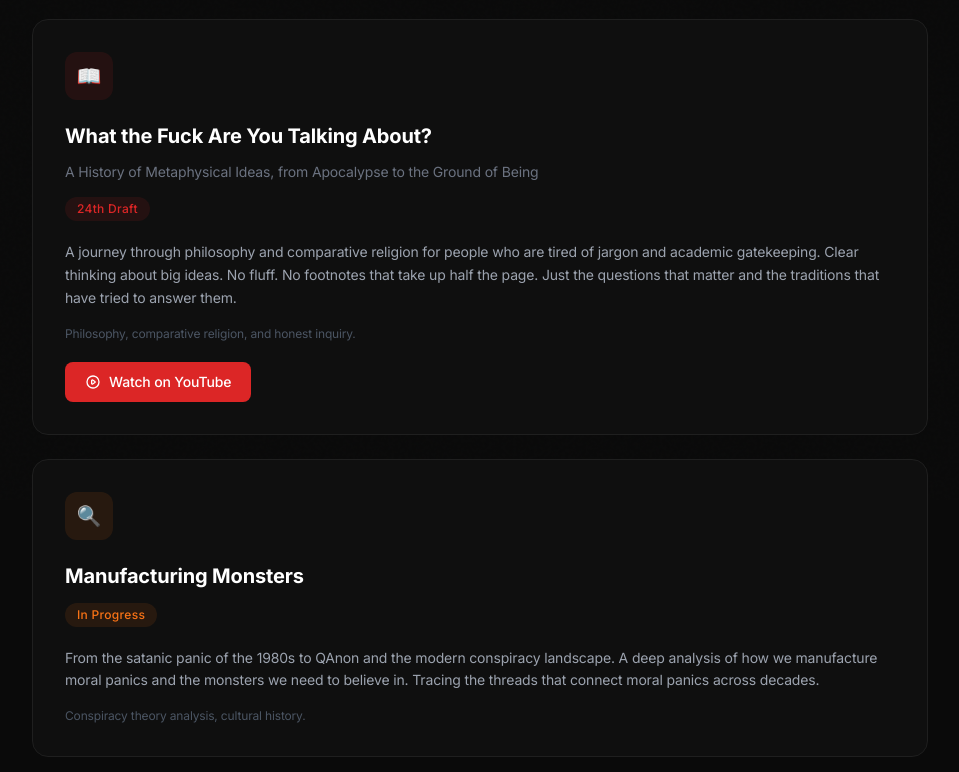
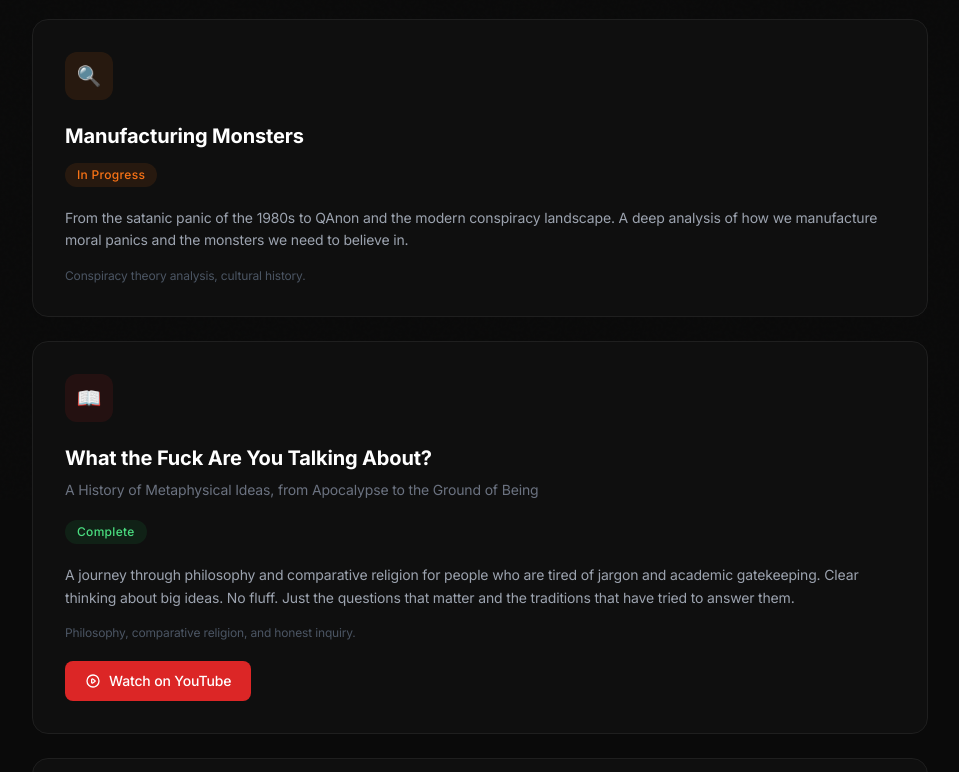
Before and after one commit to k00jax/fonger-ai, a Next.js app: page /books in a window 1280 px wide. Shown: the part 300-1072 px from the top of the page, without its empty margins (160-1119 px from the left). Built offline with nearby package versions, Linux system fonts and the light colour scheme.

Commit message:
Reorder books newest-to-oldest, WTFAYTA marked Complete

```diff
--- a/src/app/books/page.js
+++ b/src/app/books/page.js
@@ -11,35 +11,47 @@ export default function BooksPage() {
           </p>
         </div>
 
-        {/* Book Cards */}
+        {/* Book Cards — newest to oldest */}
         <div className="grid grid-cols-1 gap-6 mb-16">
-          {/* Book 1: WTFAYTA */}
+
+          {/* Book 1: Manufacturing Monsters (most recent) */}
+          <div className="group bg-[#0f0f0f] border border-[#1f1f1f] rounded-2xl p-8 card-hover-orange transition-all duration-500">
+            <div className="w-12 h-12 rounded-xl bg-brand-orange/10 text-brand-orange flex items-center justify-center text-xl mb-6 transition-transform duration-500 group-hover:scale-110">
+              🔍
+            </div>
+            <h2 className="text-xl font-bold text-white leading-tight mb-3">
+              Manufacturing Monsters
+            </h2>
+            <span className="inline-block px-3 py-1 bg-brand-orange/10 text-brand-orange text-xs rounded-full mb-5 font-medium tracking-wide">
+              In Progress
+            </span>
+            <p className="text-gray-400 leading-relaxed text-sm mb-4">
+              From the satanic panic of the 1980s to QAnon and the modern conspiracy
+              landscape. A deep analysis of how we manufacture moral panics and the
+              monsters we need to believe in.
+            </p>
+            <p className="text-gray-600 text-xs">Conspiracy theory analysis, cultural history.</p>
+          </div>
+
+          {/* Book 2: WTFAYTA */}
           <div className="group bg-[#0f0f0f] border border-[#1f1f1f] rounded-2xl p-8 card-hover transition-all duration-500">
             <div className="w-12 h-12 rounded-xl bg-brand-red/10 text-brand-red flex items-center justify-center text-xl mb-6 transition-transform duration-500 group-hover:scale-110">
               📖
             </div>
-
-            <div className="flex items-center gap-3 mb-3">
-              <h2 className="text-xl font-bold text-white leading-tight">
-                What the Fuck Are You Talking About?
-              </h2>
-            </div>
-
-            <p className="text-gray-500 text-sm mb-3 leading-relaxed">A History of Metaphysical Ideas, from Apocalypse to the Ground of Being</p>
-
-            <span className="inline-block px-3 py-1 bg-brand-red/10 text-brand-red text-xs rounded-full mb-5 font-medium tracking-wide">
-              24th Draft
+            <h2 className="text-xl font-bold text-white leading-tight mb-2">
+              What the Fuck Are You Talking About?
+            </h2>
+            <p className="text-gray-500 text-sm mb-4 leading-relaxed">A History of Metaphysical Ideas, from Apocalypse to the Ground of Being</p>
+            <span className="inline-block px-3 py-1 bg-green-500/10 text-green-400 text-xs rounded-full mb-5 font-medium tracking-wide">
+              Complete
             </span>
-
             <p className="text-gray-400 leading-relaxed text-sm mb-4">
               A journey through philosophy and comparative religion for people who
               are tired of jargon and academic gatekeeping. Clear thinking about big
-              ideas. No fluff. No footnotes that take up half the page. Just the
-              questions that matter and the traditions that have tried to answer them.
+              ideas. No fluff. Just the questions that matter and the traditions
+              that have tried to answer them.
             </p>
-
             <p className="text-gray-600 text-xs">Philosophy, comparative religion, and honest inquiry.</p>
-
             <a
               href="https://youtu.be/ElUaKsgD4es"
               target="_blank"
@@ -54,33 +66,7 @@ export default function BooksPage() {
             </a>
           </div>
 
-          {/* Book 2: Manufacturing Monsters */}
-          <div className="group bg-[#0f0f0f] border border-[#1f1f1f] rounded-2xl p-8 card-hover-orange transition-all duration-500">
-            <div className="w-12 h-12 rounded-xl bg-brand-orange/10 text-brand-orange flex items-center justify-center text-xl mb-6 transition-transform duration-500 group-hover:scale-110">
-              🔍
-            </div>
-
-            <div className="flex items-center gap-3 mb-3">
-              <h2 className="text-xl font-bold text-white leading-tight">
-                Manufacturing Monsters
-              </h2>
-            </div>
-
-            <span className="inline-block px-3 py-1 bg-brand-orange/10 text-brand-orange text-xs rounded-full mb-5 font-medium tracking-wide">
-              In Progress
-            </span>
-
-            <p className="text-gray-400 leading-relaxed text-sm mb-4">
-              From the satanic panic of the 1980s to QAnon and the modern conspiracy
-              landscape. A deep analysis of how we manufacture moral panics and the
-              monsters we need to believe in. Tracing the threads that connect moral
-              panics across decades.
-            </p>
-
-            <p className="text-gray-600 text-xs">Conspiracy theory analysis, cultural history.</p>
-          </div>
-
-          {/* Book 3: Where Are You */}
+          {/* Book 3: Where Are You (oldest) */}
           <div className="group bg-[#0f0f0f] border border-[#1f1f1f] rounded-2xl p-8 card-hover transition-all duration-500">
             <div className="w-12 h-12 rounded-xl bg-[#22d3ee]/10 text-[#22d3ee] flex items-center justify-center text-xl mb-6 transition-transform duration-500 group-hover:scale-110">
               🌌
@@ -117,7 +103,7 @@ export default function BooksPage() {
           <div className="bg-[#0f0f0f] border border-[#1f1f1f] rounded-2xl p-8 max-w-md mx-auto card-hover">
             <h3 className="text-lg font-semibold text-white mb-3">Get Notified</h3>
             <p className="text-gray-400 mb-6 text-sm leading-relaxed">
-              Both books are actively being written. Drop your email for updates.
+              New books and writing in progress. Drop your email for updates.
             </p>
             <a
               href="mailto:kyle@fonger.ai?subject=Book Updates"
@@ -129,7 +115,7 @@ export default function BooksPage() {
               </svg>
             </a>
             <p className="mt-3 text-gray-600 text-xs">
-              Email kyle@fonger.ai with subject &quot;Book Updates&quot;
+              Email kyle@fonger.ai with subject "Book Updates"
             </p>
           </div>
         </div>
```
Also changed, not shown: 18 other files (tests, documents, lock files or other folders).
